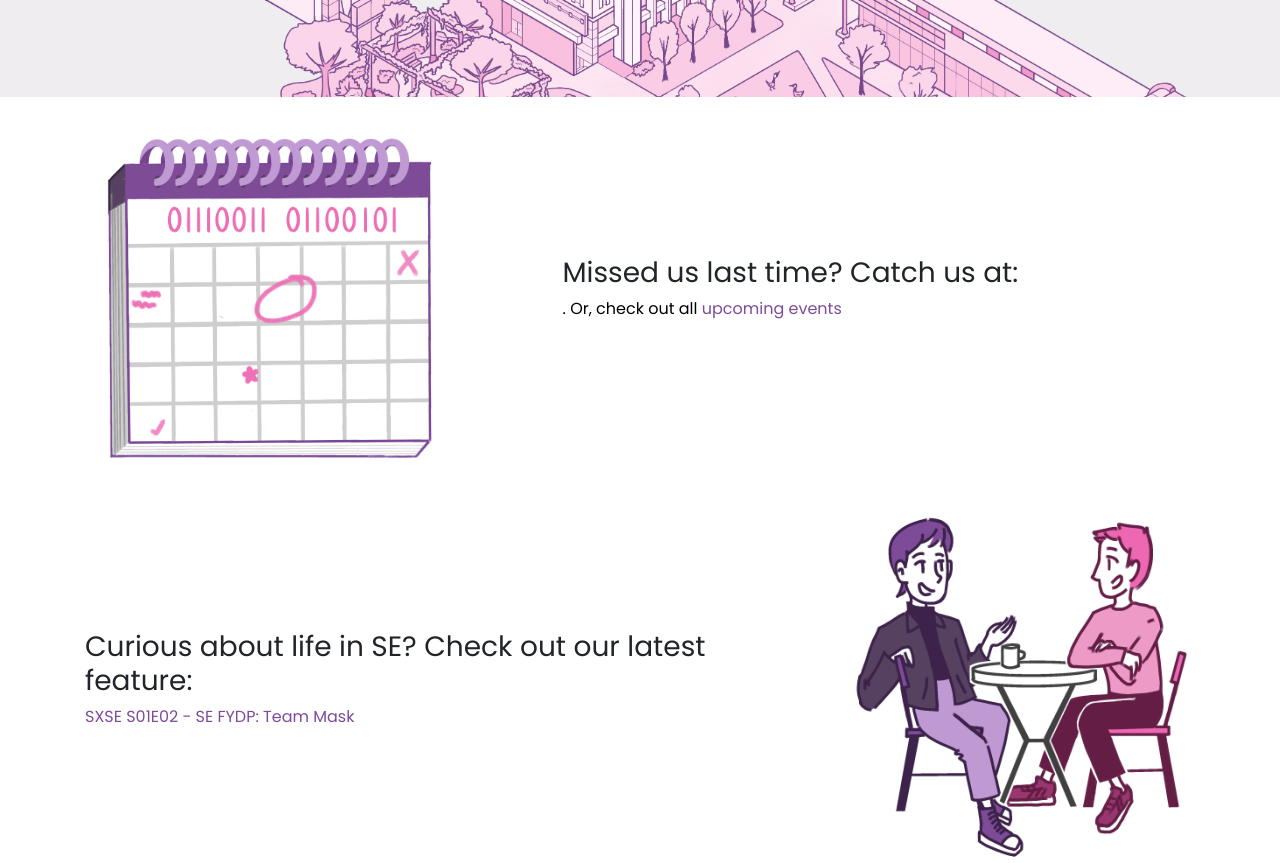
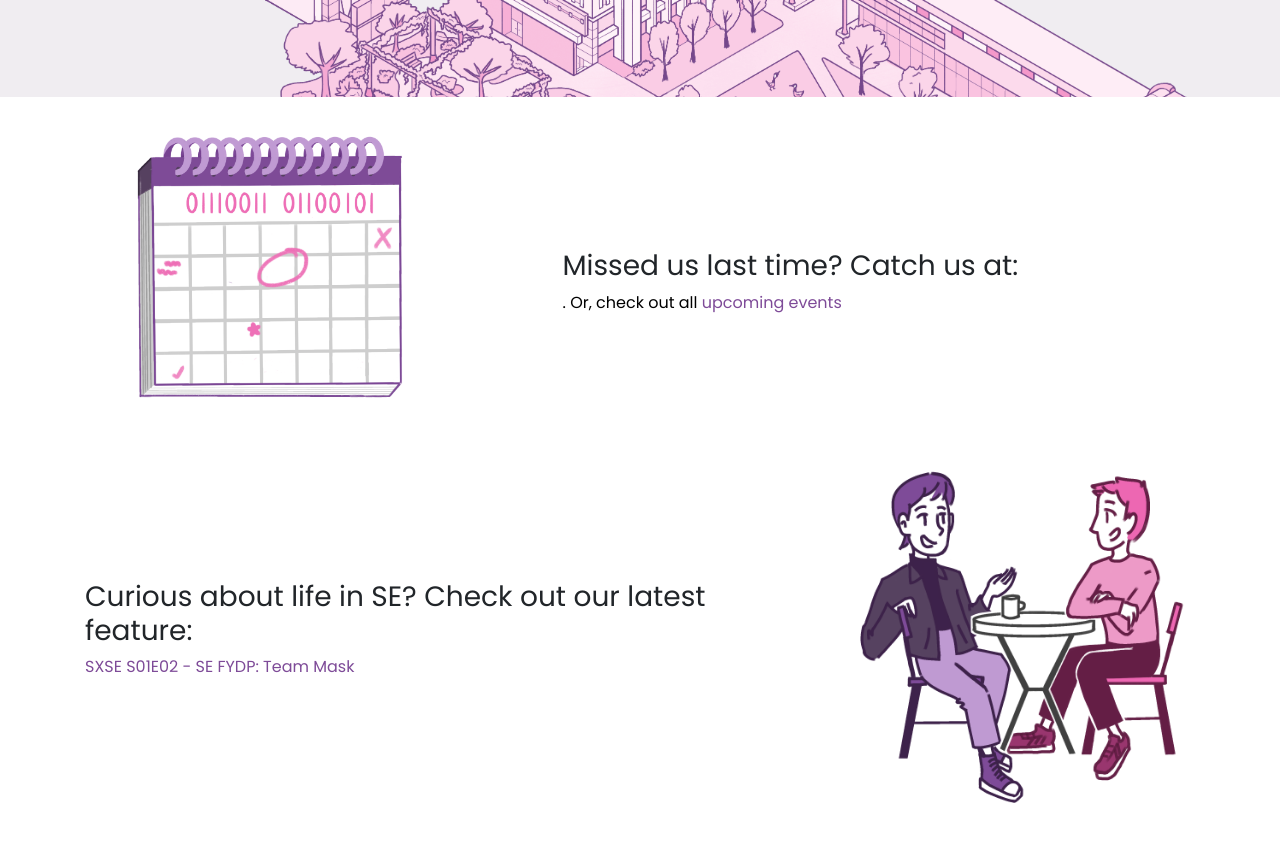
Before and after one commit to SESoc/public-website, a React (Create React App) app: page / in a window 1280 px wide. Shown: the part 420-1283 px from the top of the page. After the commit the page ends 1229 px from the top, so only its background shows below. Built offline with nearby package versions, Linux system fonts and the light colour scheme; no server answers.

Commit message:
Add event page and make home page illustrations fit better

```diff
--- a/src/components/EventList.jsx
+++ b/src/components/EventList.jsx
@@ -1,11 +1,17 @@
 import React, {Component} from "react";
 import PropTypes from "prop-types";
+import url from "url";
 import "./styles/EventList.scss";
 import {upcomingEvents} from "../modules/gcal";
 
+const moreEvents = url.resolve(
+  process.env.PUBLIC_URL,
+  "/illustrations/more-events.png",
+);
+
 const Event = props => (
-  <div className="event-body">
-    <p className="body-title">
+  <div className="event">
+    <p className="event-title">
       <strong>{props.event.dateLabel}</strong>
       <br />
       <span className="accent">
@@ -40,7 +46,7 @@ class EventList extends Component {
     return (
       <div className="event-list">
         <h1>Upcoming Events</h1>
-        {upcomingEvents.length ? (
+        {!upcomingEvents.length ? (
           <div className="fade-in-bottom">
             <table className="scroll">
               <tbody>
@@ -49,8 +55,8 @@ class EventList extends Component {
             </table>
           </div>
         ) : (
-          <div className="mb-3">
-            We have more events coming to you soon! Stay tuned!
+          <div className="mt-5 mb-5" id="empty-event-list">
+            <img alt="More events coming soon." id="more-events" src={moreEvents} />
           </div>
         )}
       </div>
--- a/src/components/styles/EventList.scss
+++ b/src/components/styles/EventList.scss
@@ -3,11 +3,11 @@
     color: $color-eng;
 }
 
-.event-body {
+.event {
     padding-bottom: 20px;
 }
 
-.body-title {
+.event-title {
     margin-bottom: 0px;
 }
 
@@ -34,3 +34,19 @@
     width: 100%;
     height: 3em;
 }
+
+#empty-event-list {
+    display: flex;
+    height: 400px;
+    align-items: center;
+}
+
+#more-events {
+    width: 80%;
+}
+
+@media screen and (max-width: 991px) {
+    #empty-event-list {
+        justify-content: center;
+    }
+}
--- a/src/containers/Home.jsx
+++ b/src/containers/Home.jsx
@@ -46,7 +46,7 @@ const Content = props => {
   }
   return (
     <Container>
-      <Row className="mb-sm-5 mx-0 mx-sm-0">
+      <Row className="mb-sm-3 mx-0 mx-sm-0">
         <Col
           sm={{size: "auto", offset: 1}}
           className="blurb-content order-sm-2"
@@ -63,11 +63,11 @@ const Content = props => {
             . Or, check out all <Link to="/events"> upcoming events </Link>
           </p>
         </Col>
-        <Col sm={4} className="blurb-image-container order-sm-1">
+        <Col sm={4} className="blurb-image-container order-sm-1 px-0 mb-5">
           <img
             alt="Calendar Illustration"
             src={eventCal}
-            className="blurb-image"
+            className="blurb-image-cal"
           />
         </Col>
       </Row>
@@ -86,11 +86,11 @@ const Content = props => {
             </p>
           </div>
         </Col>
-        <Col sm={{size: "auto", offset: 1}} className="blurb-image-container">
+        <Col sm={{size: "auto", offset: 1}} className="blurb-image-container px-0">
           <img
             alt="Coffee Chat Illustration"
             src={coffeeChat}
-            className="pull-right img-responsive blurb-image"
+            className="pull-right img-responsive blurb-image-coffee"
           />
         </Col>
       </Row>
--- a/src/containers/styles/Home.scss
+++ b/src/containers/styles/Home.scss
@@ -78,9 +78,18 @@
 
 /* Home Page Content */
 
-.blurb-image {
-    max-width: 100%;
-    max-height: 100%;
+.blurb-image-container {
+    display: flex;
+    justify-content: center;
+    align-items: center;
+}
+
+.blurb-image-cal {
+    max-width: 75%;
+}
+
+.blurb-image-coffee {
+    max-width: 90%;
 }
 
 .blurb-content {
@@ -88,20 +97,13 @@
     margin-bottom: auto;
 }
 
-@media screen and (min-width: 1665px) {
-    .blurb-image {
-        max-width: 340px;
-    }
-}
-
 @media screen and (max-width: 576px) {
-    .blurb-image {
-        max-width: 80%;
-        max-height: 80%;
-    }
     .blurb-image-container {
         display: table-cell;
         vertical-align: middle;
         text-align: center
     }
+    .blurb-image-cal {
+        max-width: 65%;
+    }
 }
```
Also changed, not shown: public/illustrations/more-events.png (added).
